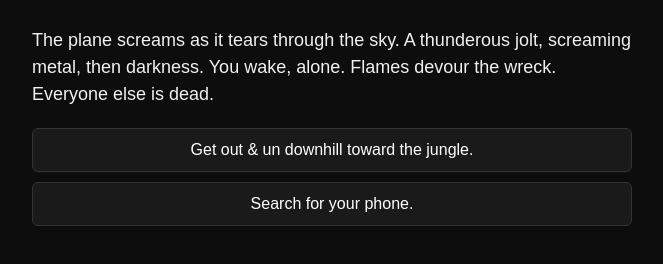
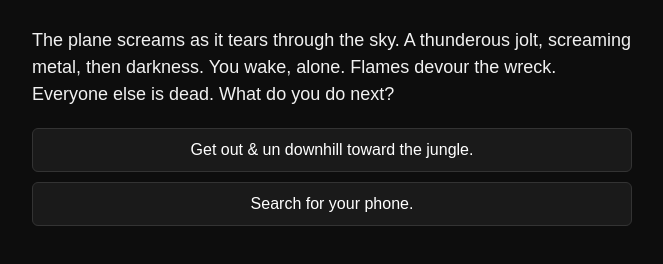
Before and after one commit to arpitisihra/Story-Play, a plain HTML site: page index.html in a window 1280 px wide. Shown: the part 74-338 px from the top of the page, without its empty margins (308-971 px from the left). Drawn offline with Linux system fonts and the light colour scheme.

Commit message:
Update index.html

```diff
--- a/index.html
+++ b/index.html
@@ -50,7 +50,7 @@
   <script>
     const story = {
       "1": {
-        "text": "The plane screams as it tears through the sky. A thunderous jolt, screaming metal, then darkness. You wake, alone. Flames devour the wreck. Everyone else is dead.",
+        "text": "The plane screams as it tears through the sky. A thunderous jolt, screaming metal, then darkness. You wake, alone. Flames devour the wreck. Everyone else is dead. What do you do next?",
         "choices": [
           { "text": "Get out & un downhill toward the jungle.", "next": "2" },
           { "text": "Search for your phone.", "next": "death_1" }
```
